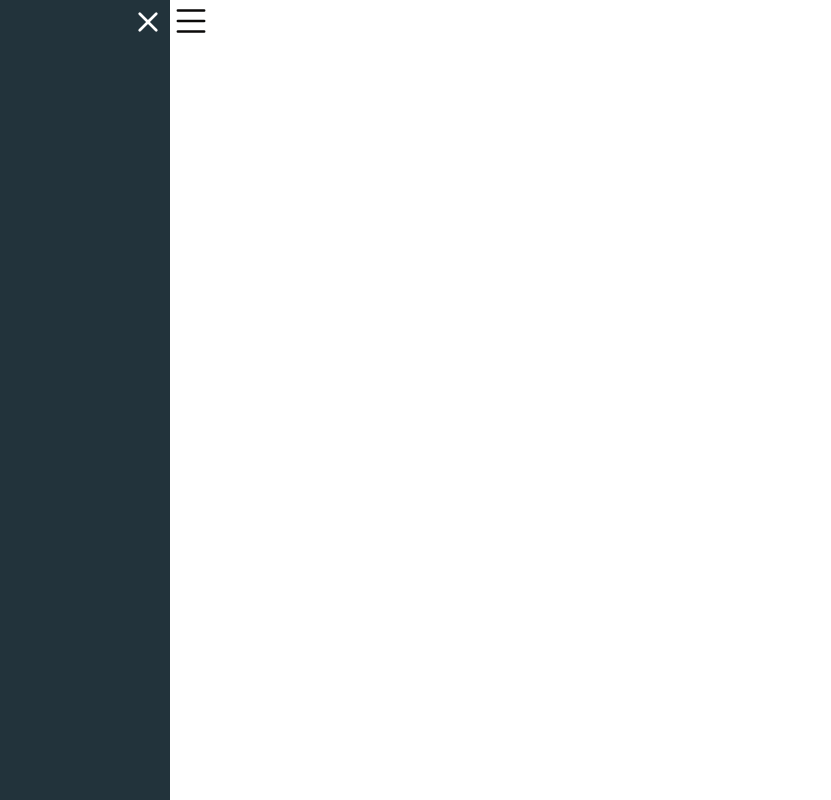
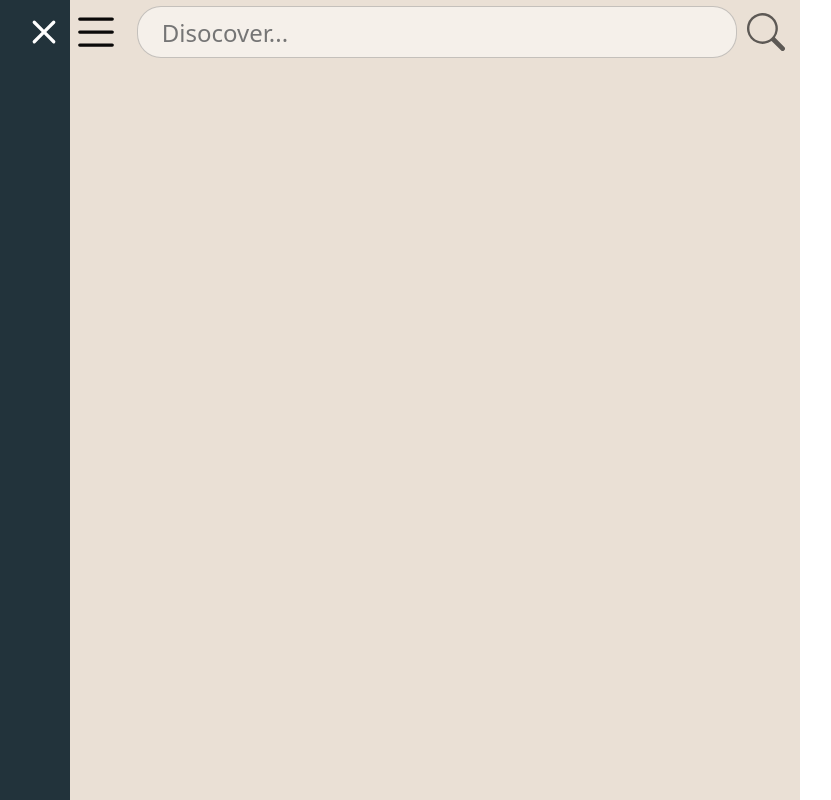
Before and after one commit to tuudug197/music-player, a React (Create React App) app: page / in a window 1280 px wide. Shown: the whole page, without its empty margins (130-961 px from the left). Built offline with nearby package versions, Linux system fonts and the light colour scheme.

Commit message:
dec 3 at home

```diff
--- a/src/App.css
+++ b/src/App.css
@@ -4,3 +4,20 @@
 
   display: flex;
 }
+
+.row {
+  width: 100vw;
+  height: 100vh;
+
+  gap: 0px;
+}
+
+.column {
+  margin: 0px;
+  padding: 0px;
+}
+
+.leftBarColumn {
+  max-width: 300px;
+  min-width: 250px;
+}
--- a/src/App.js
+++ b/src/App.js
@@ -1,18 +1,17 @@
 import logo from './logo.svg';
 import './App.css';
-import { LessenedProvider } from './providers/LessenedContext.js'
+import { LessenedProvider } from './providers/context.js'
 import { LeftBar, RightBar, Window} from './components'
 
 function App() {
   return (
     <div className='App'>
+      <LessenedProvider >
+        <LeftBar />
+        <Window />
+        <RightBar />
+      </LessenedProvider>
 
-        <LessenedProvider>
-          <LeftBar />
-          <Window />
-        </LessenedProvider>
-
-        <RightBar />
 
     </div>
   );
--- a/src/components/LeftBar.js
+++ b/src/components/LeftBar.js
@@ -1,6 +1,6 @@
 import styles from '../stylesheets/leftbar.module.css'
 import { X } from 'react-bootstrap-icons'
-import { useLessened } from '../providers/LessenedContext.js'
+import { useLessened } from '../providers/context.js'
 
 
 
--- a/src/components/Window.js
+++ b/src/components/Window.js
@@ -1,23 +1,33 @@
 import styles from '../stylesheets/window.module.css'
-import { List} from 'react-bootstrap-icons'
-import { useLessened } from '../providers/LessenedContext.js'
+import { List, Search} from 'react-bootstrap-icons'
+import { useLessened } from '../providers/context.js'
 
-
-export const Window = () => {
+const Bar = () => {
 
     const { value: isLessened, setValue: setIsLessened } = useLessened()
 
     function toggle() {
 
         setIsLessened((prev) => prev = true)
+        console.log(isLessened)
     }
 
+    return (
+        <div className={ styles.bar}>
+
+            <List  className={ styles.list} onClick={ toggle}/>
+            <input type="text" className={styles.input} placeholder="Disocover..." />
+            <Search className={ styles.searchIcon}/>
+
+        </div>
+    )
+}
+
+export const Window = () => {
 
     return (
         <div className={ styles.container}>
-            <div className={ styles.bar}>
-                <List  className={ styles.list} onClick={ toggle}/>
-            </div>
+            <Bar />
         </div>
     )
 }
--- a/src/stylesheets/leftbar.module.css
+++ b/src/stylesheets/leftbar.module.css
@@ -3,24 +3,28 @@
     flex-direction: column;
 
     height: 100vh;
-    width: 300px;
+    width: 350px;
 
     background-color: #22333B;
 }
+
 .lessened {
     display: none;
 }
+
 .bar {
     width: 100%;
-    height: 44px;
+    height: 64px;
 
 
     display: flex;
     justify-content: flex-end;
+    align-items: center;
 }
+
 .x {
     color: #FFFFFF;
-    font-size: 44px;
+    font-size: 52px;
 
     position: fixed;
 
--- a/src/stylesheets/rightbar.module.css
+++ b/src/stylesheets/rightbar.module.css
@@ -0,0 +1,3 @@
+.container {
+    min-width: 350px;
+}
--- a/src/stylesheets/window.module.css
+++ b/src/stylesheets/window.module.css
@@ -1,4 +1,6 @@
 .container {
+    width: 100%;
+    height: 100vh;
 
     display: flex;
     flex-direction: column;
@@ -8,16 +10,35 @@
 
 .bar {
     width: 100%;
-    height: 44px;
-
+    height: 64px;
     display: flex;
     justify-content: flex-start;
+    align-items: center;
+}
+
+.input {
+    width: 100%;
+    max-width: 600px;
+    background-color: rgba( 255, 255, 255, 0.5);
+
+    height: 52px;
+    border-radius: 24px;
+    border: solid rgba( 0, 0, 0, 0.2) 1px;
+
+    font-size: 24px;
+
+    padding-left: 24px;
+
+    margin-left: 15px;
 }
 
 .list {
     color: #0A0908;
-    font-size: 42px;
+    font-size: 52px;
+}
 
-    position: fixed;
-
+.searchIcon{
+    color:rgba( 0, 0, 0, 0.6);
+    font-size: 38px;
+    margin-left: 10px;
 }
```
Also changed, not shown: src/providers/context.js (renamed from src/providers/LessenedContext.js, +5 -3 lines).
